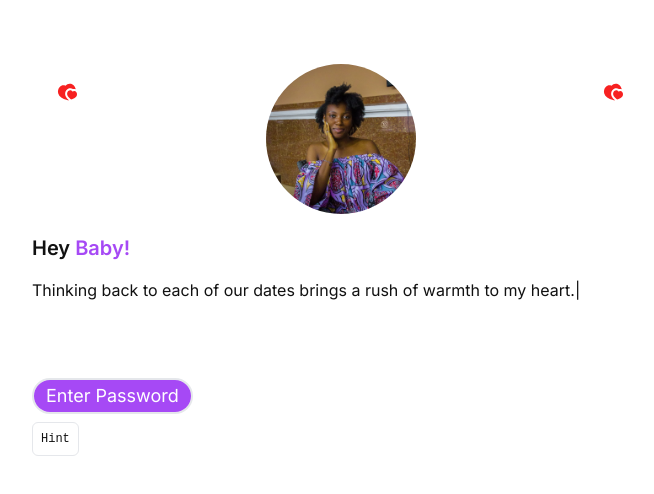
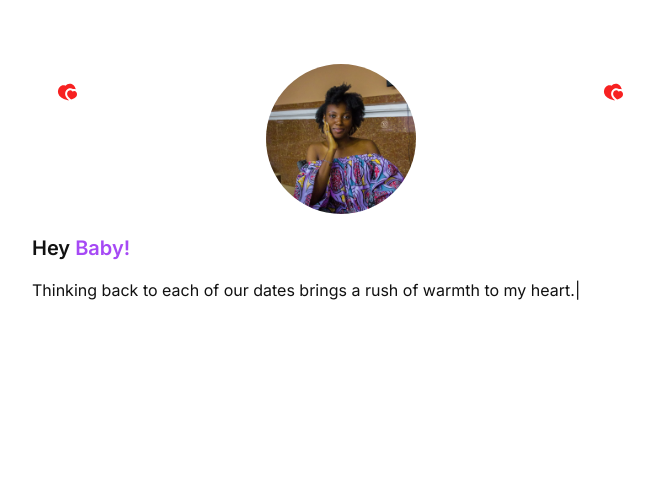
Before and after one commit to unegbuclinton/love-letter, a Next.js app: page / in a window 1280 px wide. Shown: the top 494 px of the page, without its empty margins (299-953 px from the left). Built offline with nearby package versions, Linux system fonts and the light colour scheme.

Commit message:
fix build

```diff
--- a/src/components/Auth.tsx
+++ b/src/components/Auth.tsx
@@ -5,6 +5,7 @@ import { TypeAnimation } from 'react-type-animation'
 const Auth = () => {
   const [showHint, setShowHint] = useState(false)
 
+  const [showInput, setInput] = useState(false)
   const onHandleHint = () => {
     setShowHint(true)
   }
@@ -23,6 +24,12 @@ const Auth = () => {
     return () => {
       document.removeEventListener('mousedown', handleClickOutside)
     }
+  }, [])
+
+  useEffect(() => {
+    setTimeout(() => {
+      setInput(true)
+    }, 50000)
   }, [])
 
   return (
@@ -59,15 +66,19 @@ const Auth = () => {
           }}
         />
       </div>
+
+      {showInput && (
+        <>
           <Input />
+
           <div className='relative mx-auto '>
             <p
               className={`absolute max-w-[500px] leading-6 border border-solid px-3 py-2 hint -top-[10.5rem] -left-1 bg-white shadow-card rounded-md ${
                 showHint ? 'opacity-100' : 'opacity-0'
               } transition-all duration-200`}
             >
-          Look for the panda, here he is Vinnie the panda. If you don&apos;t see
-          this panda better drop it you are not buying anything......
+              Look for the panda, here he is Vinnie the panda. If you don&apos;t
+              see this panda better drop it you are not buying anything......
             </p>
             <p
               ref={hintRef}
@@ -77,6 +88,8 @@ const Auth = () => {
               Hint
             </p>
           </div>
+        </>
+      )}
     </div>
   )
 }
```
Also changed, not shown: public/rose.svg (added). Lines whose indentation alone changed are shown as unchanged.
